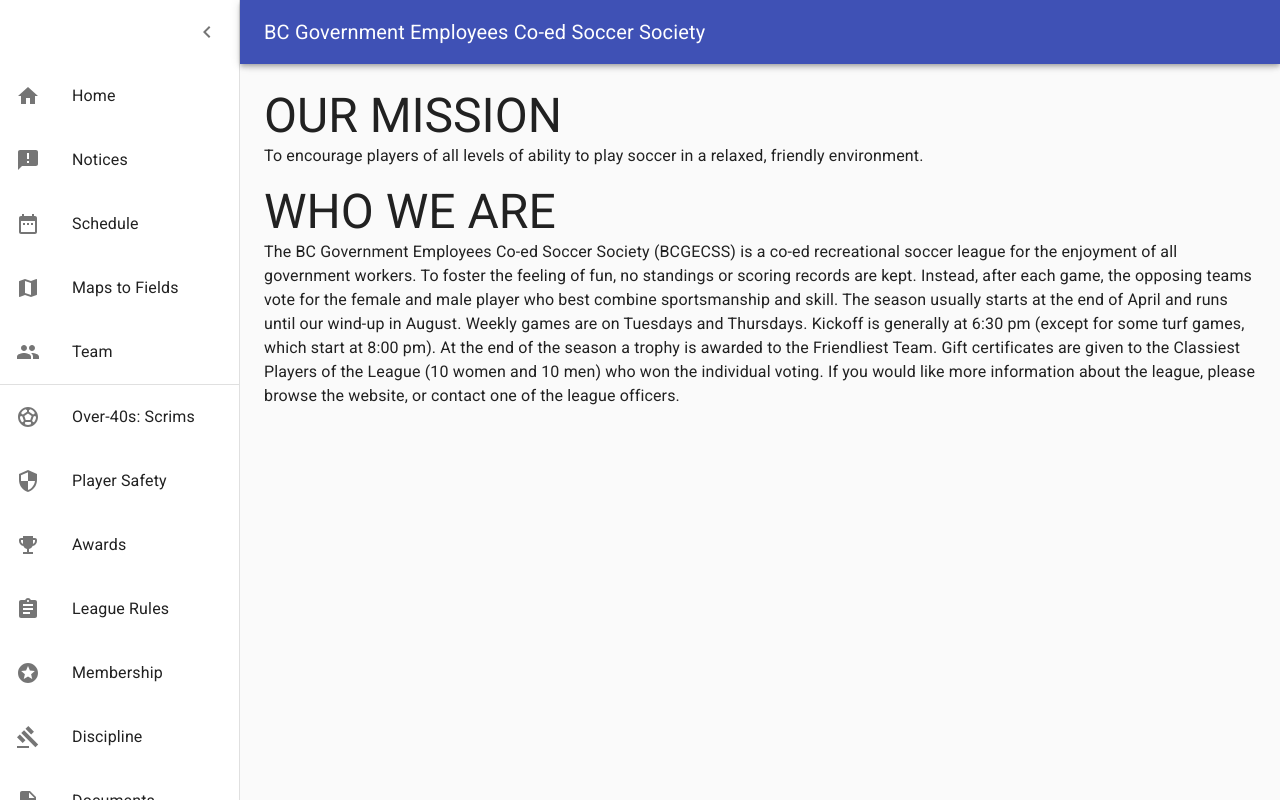
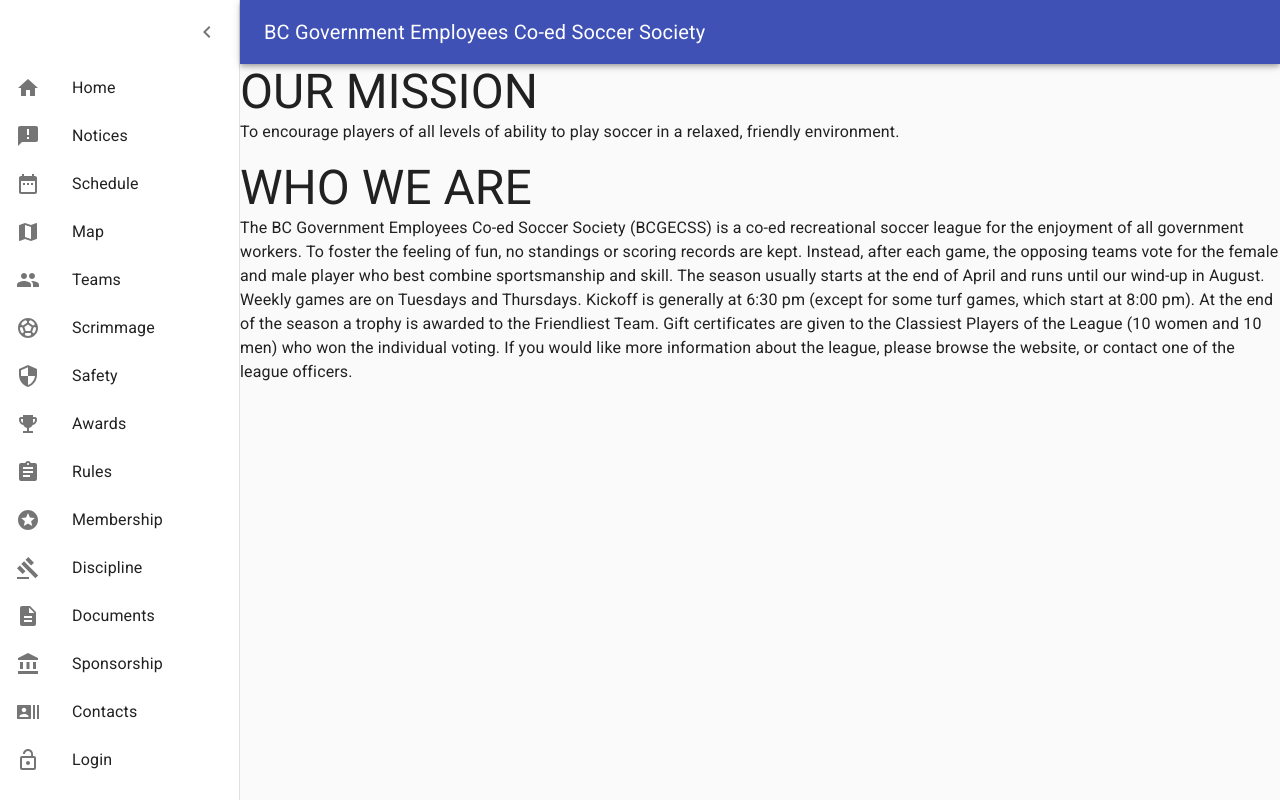
Before and after one commit to davidclaveau/kicks_client, a React (Create React App) app: page / in a window 1280 px wide. Built offline with nearby package versions, Linux system fonts and the light colour scheme.

Commit message:
Add ReactRouter and add proper urls and history to nav

```diff
--- a/package.json
+++ b/package.json
@@ -11,6 +11,7 @@
     "axios": "^0.21.1",
     "react": "^17.0.2",
     "react-dom": "^17.0.2",
+    "react-router-dom": "^5.2.0",
     "react-scripts": "4.0.3",
     "web-vitals": "^1.0.1"
   },
--- a/src/App.js
+++ b/src/App.js
@@ -1,9 +1,58 @@
 import Dashboard from './Dashboard';
+import {
+  BrowserRouter as Router,
+  Switch,
+  Route
+} from 'react-router-dom'
+
+import Home from './pages/Home';
+import Notices from './pages/Notices';
+import Schedule from './pages/Schedule';
+import Teams from './pages/Teams';
+import Roster from './pages/Schedule';
+
+import { makeStyles } from '@material-ui/core/styles'
 import './App.css';
 
+const useStyles = makeStyles({
+  container: {
+    display: 'flex',
+  },
+  content: {
+    marginTop: '64px'
+  }
+})
+
 const App = () => {
+  const classes = useStyles();
   return (
-    <Dashboard />
+    <Router>
+      <div className={classes.container}>
+        <Dashboard />
+      <div className={classes.content}>
+          <Switch>
+            <Route exact path='/' render={props =>  <Home {...props} />} />
+            <Route exact path='/notices' render={props =>  <Notices {...props} />} />
+            <Route exact path='/schedule' render={props =>  <Schedule {...props} />} />
+            <Route exact path='/map' render={props =>  <Notices {...props} />} />
+            <Route exact path='/teams' render={props =>  <Teams {...props} />} />
+            <Route exact path='/roster' render={props =>  <Roster {...props} />} />
+
+            <Route exact path='/scrimmage' render={props =>  <Notices {...props} />} />
+            <Route exact path='/safety' render={props =>  <Notices {...props} />} />
+            <Route exact path='/awards' render={props =>  <Notices {...props} />} />
+            <Route exact path='/rules' render={props =>  <Notices {...props} />} />
+            <Route exact path='/membership' render={props =>  <Notices {...props} />} />
+            <Route exact path='/discipline' render={props =>  <Notices {...props} />} />
+            <Route exact path='/documents' render={props =>  <Notices {...props} />} />
+            <Route exact path='/sponsorship' render={props =>  <Notices {...props} />} />
+            <Route exact path='/contacts' render={props =>  <Notices {...props} />} />
+
+            <Route exact path='/login' render={props =>  <Notices {...props} />} />
+          </Switch>
+      </div>
+      </div>
+    </Router>
   );
 }
 
--- a/src/Content.jsx
+++ /dev/null
@@ -1,35 +0,0 @@
-import React, { useContext } from 'react';
-import { ComponentContext } from './contexts/componentContext'
-
-import './Content.css';
-
-import { makeStyles} from '@material-ui/core/styles';
-
-const useStyles = makeStyles((theme) => ({
-  toolbar: {
-    display: 'flex',
-    alignItems: 'center',
-    justifyContent: 'flex-end',
-    padding: theme.spacing(0, 1),
-    // necessary for content to be below app bar
-    ...theme.mixins.toolbar,
-  },
-  content: {
-    flexGrow: 1,
-    padding: theme.spacing(3),
-  },
-}));
-
-const Content = () => {
-  const classes = useStyles();
-  const {component} = useContext(ComponentContext);
-
-  return (
-    <main className={classes.content}>
-      <div className={classes.toolbar} />
-      {component}
-    </main>
-  )
-}
-
-export default Content
--- a/src/Dashboard.jsx
+++ b/src/Dashboard.jsx
@@ -1,22 +1,22 @@
 import React, { useState } from 'react';
-import { ComponentContext } from './contexts/componentContext'
+import Navigation from './Navigation';
+import clsx from 'clsx';
+import {
+  makeStyles,
+  useTheme,
+  Drawer,
+  AppBar,
+  Toolbar,
+  CssBaseline,
+  Typography,
+  IconButton
+} from '@material-ui/core/';
 
-import Home from './pages/Home';
-import Navigation from './Navigation';
-import Content from './Content';
-
-import clsx from 'clsx';
-import { makeStyles, useTheme } from '@material-ui/core/styles';
-import Drawer from '@material-ui/core/Drawer';
-import AppBar from '@material-ui/core/AppBar';
-import Toolbar from '@material-ui/core/Toolbar';
-import CssBaseline from '@material-ui/core/CssBaseline';
-import Typography from '@material-ui/core/Typography';
-import IconButton from '@material-ui/core/IconButton';
-
-import MenuIcon from '@material-ui/icons/Menu';
-import ChevronLeftIcon from '@material-ui/icons/ChevronLeft';
-import ChevronRightIcon from '@material-ui/icons/ChevronRight';
+import {
+  Menu,
+  ChevronLeft,
+  ChevronRight
+} from '@material-ui/icons/';
 
 const drawerWidth = 240;
 
@@ -82,11 +82,11 @@
   },
 }));
 
+
 const Dashboard = () => {
   const classes = useStyles();
   const theme = useTheme();
   const [open, setOpen] = useState(true);
-  const [component, setComponent] = useState(<Home />)
 
   const handleDrawerOpen = () => {
     setOpen(true);
@@ -115,7 +115,7 @@
               [classes.hide]: open,
             })}
           >
-            <MenuIcon />
+            <Menu />
           </IconButton>
           <Typography variant="h6" noWrap>
             BC Government Employees Co-ed Soccer Society
@@ -137,17 +137,12 @@
       >
         <div className={classes.toolbar}>
           <IconButton onClick={handleDrawerClose}>
-            {theme.direction === 'rtl' ? <ChevronRightIcon /> : <ChevronLeftIcon />}
+            {theme.direction === 'rtl' ? <ChevronRight /> : <ChevronLeft />}
           </IconButton>
         </div>
-        <ComponentContext.Provider value={{component, setComponent}}>
-          <Navigation />
-        </ComponentContext.Provider>
+        <Navigation />
       </Drawer>
       <main>
-        <ComponentContext.Provider value={{component, setComponent}}>
-          <Content />
-        </ComponentContext.Provider>
       </main>
     </div>
   );
--- a/src/Navigation.jsx
+++ b/src/Navigation.jsx
@@ -1,13 +1,8 @@
-import React, { useContext } from 'react';
-import { ComponentContext } from "./contexts/componentContext";
+import React from 'react';
+import {
+  withRouter,
+} from 'react-router-dom'
 
-import Home from './pages/Home'
-import Notices from './pages/Notices'
-import Schedule from './pages/Schedule'
-import Teams from './pages/Teams'
-
-import Divider from '@material-ui/core/Divider';
-import List from '@material-ui/core/List';
 import ListItem from '@material-ui/core/ListItem';
 import ListItemIcon from '@material-ui/core/ListItemIcon';
 import ListItemText from '@material-ui/core/ListItemText';
@@ -28,135 +23,99 @@
 import ContactsIcon from '@material-ui/icons/RecentActors';
 import LoginIcon from '@material-ui/icons/LockOpen';
 
-const Navigation = () => {
-  const { setComponent } = useContext(ComponentContext);
+const Navigation = (props) => {
+  const { history } = props;
+  const dashboardList = [
+    {
+      text: 'Home',
+      icon: <HomeIcon />,
+      onClick: () => history.push('/')
+    },
+    {
+      text: 'Notices',
+      icon: <NoticeIcon />,
+      onClick: () => history.push('/notices')
+    },
+    {
+      text: 'Schedule',
+      icon: <ScheduleIcon />,
+      onClick: () => history.push('/schedule')
+    },
+    {
+      text: 'Map',
+      icon: <MapIcon />,
+      onClick: () => history.push('/')
+    },
+    {
+      text: 'Teams',
+      icon: <TeamsIcon />,
+      onClick: () => history.push('/teams')
+    },
+    {
+      text: 'Scrimmage',
+      icon: <ScrimmageIcon />,
+      onClick: () => history.push('/')
+    },
+    {
+      text: 'Safety',
+      icon: <SafetyIcon />,
+      onClick: () => history.push('/')
+    },
+    {
+      text: 'Awards',
+      icon: <AwardsIcon />,
+      onClick: () => history.push('/')
+    },
+    {
+      text: 'Rules',
+      icon: <RulesIcon />,
+      onClick: () => history.push('/')
+    },
+    {
+      text: 'Membership',
+      icon: <MembershipIcon />,
+      onClick: () => history.push('/')
+    },
+    {
+      text: 'Discipline',
+      icon: <DisciplineIcon />,
+      onClick: () => history.push('/')
+    },
+    {
+      text: 'Documents',
+      icon: <DocumentsIcon />,
+      onClick: () => history.push('/')
+    },
+    {
+      text: 'Sponsorship',
+      icon: <SponsorsIcon />,
+      onClick: () => history.push('/')
+    },
+    {
+      text: 'Contacts',
+      icon: <ContactsIcon />,
+      onClick: () => history.push('/')
+    },
+    {
+      text: 'Login',
+      icon: <LoginIcon />,
+      onClick: () => history.push('/')
+    }
+  ]
 
   return (
     <>
-      <List>
-        <ListItem button key={'Home'} onClick={() => setComponent(<Home />)} >
-          <ListItemIcon>
-            <HomeIcon />
-          </ListItemIcon>
-          <ListItemText primary={'Home'} />
-        </ListItem>
-      </List>
-      <List>
-        <ListItem button key={'Notices'} onClick={() => setComponent(<Notices />)}>
-          <ListItemIcon>
-            <NoticeIcon />
-          </ListItemIcon>
-          <ListItemText primary={'Notices'} />
-        </ListItem>
-      </List>
-      <List>
-        <ListItem button key={'Schedule'} onClick={() => setComponent(<Schedule />)}>
-          <ListItemIcon>
-            <ScheduleIcon />
-          </ListItemIcon>
-          <ListItemText primary={'Schedule'} />
-        </ListItem>
-      </List>
-      <List>
-        <ListItem button key={'Maps'}>
-          <ListItemIcon>
-            <MapIcon />
-          </ListItemIcon>
-          <ListItemText primary={'Maps to Fields'} />
-        </ListItem>
-      </List>
-      <List>
-        <ListItem button key={'Teams'} onClick={() => setComponent(<Teams />)}>
-          <ListItemIcon>
-            <TeamsIcon />
-          </ListItemIcon>
-          <ListItemText primary={'Team'} />
-        </ListItem>
-      </List>
-      <Divider />
-      <List>
-        <ListItem button key={'Over40s'}>
-          <ListItemIcon>
-            <ScrimmageIcon />
-          </ListItemIcon>
-          <ListItemText primary={'Over-40s: Scrims'} />
-        </ListItem>
-      </List>
-      <List>
-        <ListItem button key={'PlayerSafety'}>
-          <ListItemIcon>
-            <SafetyIcon />
-          </ListItemIcon>
-          <ListItemText primary={'Player Safety'} />
-        </ListItem>
-      </List>
-      <List>
-        <ListItem button key={'Awards'}>
-          <ListItemIcon>
-            <AwardsIcon />
-          </ListItemIcon>
-          <ListItemText primary={'Awards'} />
-        </ListItem>
-      </List>
-      <List>
-        <ListItem button key={'LeagueRules'}>
-          <ListItemIcon>
-            <RulesIcon />
-          </ListItemIcon>
-          <ListItemText primary={'League Rules'} />
-        </ListItem>
-      </List>
-      <List>
-        <ListItem button key={'Membership'}>
-          <ListItemIcon>
-            <MembershipIcon />
-          </ListItemIcon>
-          <ListItemText primary={'Membership'} />
-        </ListItem>
-      </List>
-      <List>
-        <ListItem button key={'Discipline'}>
-          <ListItemIcon>
-            <DisciplineIcon />
-          </ListItemIcon>
-          <ListItemText primary={'Discipline'} />
-        </ListItem>
-      </List>
-      <List>
-        <ListItem button key={'Documents'}>
-          <ListItemIcon>
-            <DocumentsIcon />
-          </ListItemIcon>
-          <ListItemText primary={'Documents'} />
-        </ListItem>
-      </List>
-      <List>
-        <ListItem button key={'Sponsors'}>
-          <ListItemIcon>
-            <SponsorsIcon />
-          </ListItemIcon>
-          <ListItemText primary={'Sponsors'} />
-        </ListItem>
-      </List>
-      <List>
-        <ListItem button key={'Contacts'}>
-          <ListItemIcon>
-            <ContactsIcon />
-          </ListItemIcon>
-          <ListItemText primary={'Contacts'} />
-        </ListItem>
-      </List>
-      <Divider />
-      <List>
-        <ListItem button key={'Login'}>
-          <ListItemIcon>
-            <LoginIcon />
-          </ListItemIcon>
-          <ListItemText primary={'Login'} />
-        </ListItem>
-      </List>
+      {dashboardList.map((nav => {
+        const { text,  icon, onClick } = nav;
+        return (
+          <ListItem button key={text} onClick={onClick}>
+            <ListItemIcon>{icon}</ListItemIcon>
+          <ListItemText primary={text} />
+          </ListItem>
+        )
+      }))}
     </>
   )
-}
+};
 
-export default Navigation
+export default withRouter(Navigation);
```
Also changed, not shown: 1 other file (tests, documents, lock files or other folders).
